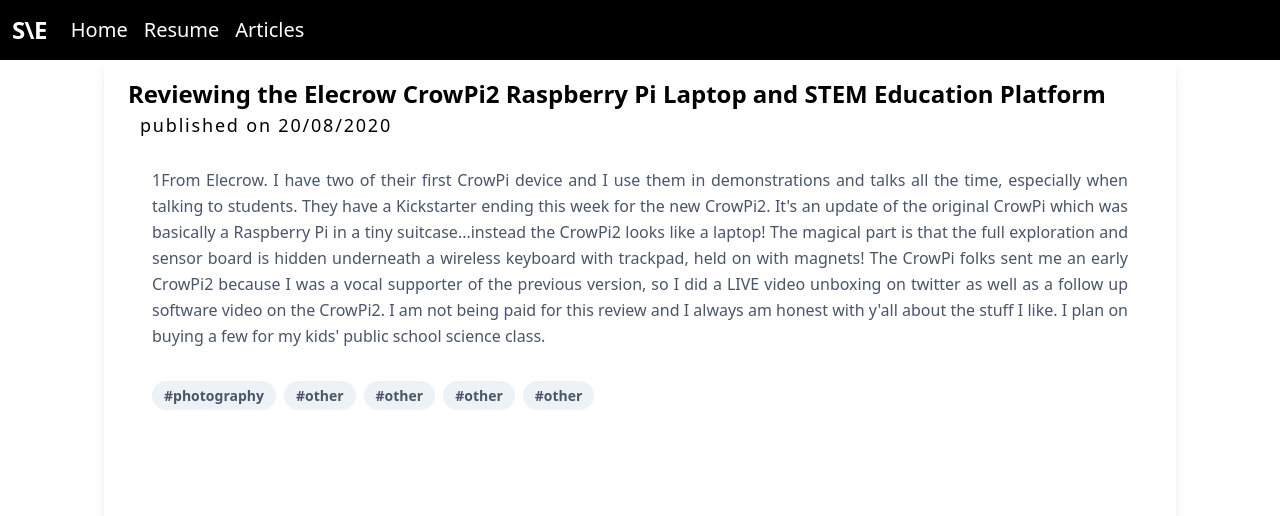
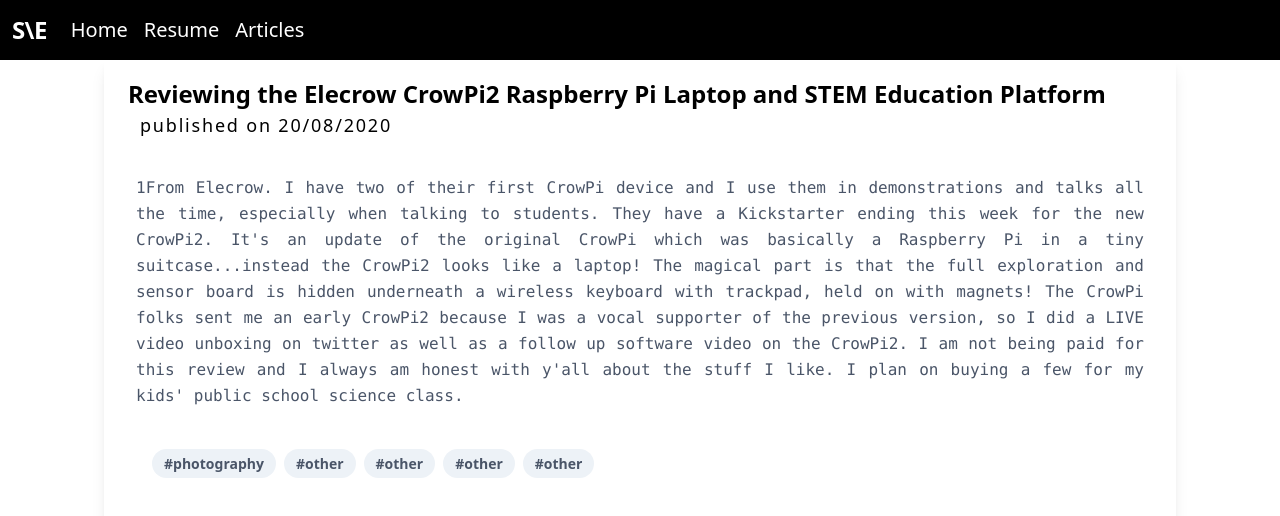
Before and after one commit to souhailelk/myblog, a React (Create React App) app: page /Article/1 in a window 1280 px wide. Shown: the top 516 px of the page. Built offline with nearby package versions, Linux system fonts and the light colour scheme.

Commit message:
Fix font in Article

```diff
--- a/src/components/Article.js
+++ b/src/components/Article.js
@@ -11,7 +11,7 @@
             <div className="w-screen min-h-screen box-content max-w-screen-lg shadow-lg px-6 py-4">
                 <div class="font-bold justify-center text-2xl mm:text-4xl break-words">{article.title}</div>
                 <div class="flex text-sm md:text-lg tracking-widest break-words ml-3 mb-3">published on {article.date}</div>
-                <div class="text-gray-700 text-xs md:text-base leading-relaxed text-justify break-words sm:px-3 sm:py-2 md:px-6 md:py-4">{article.content}</div>
+                <div class="text-gray-700 text-xs md:text-base leading-relaxed text-justify font-mono break-words px-2 py-6">{article.content}</div>
                 <div class="px-6 py-4">{tags}</div>
             </div>
         </div>
```
